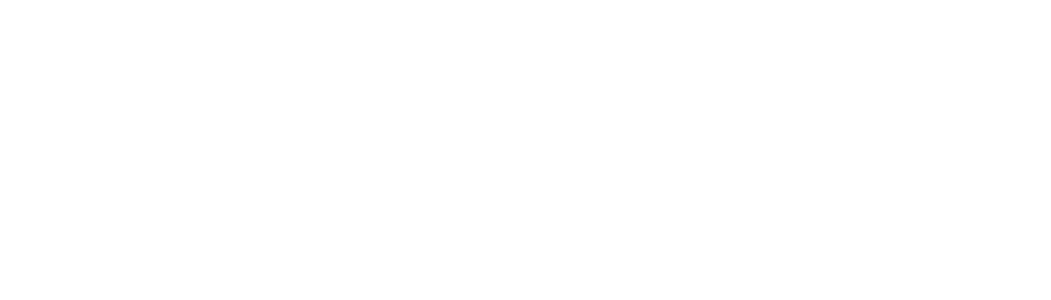
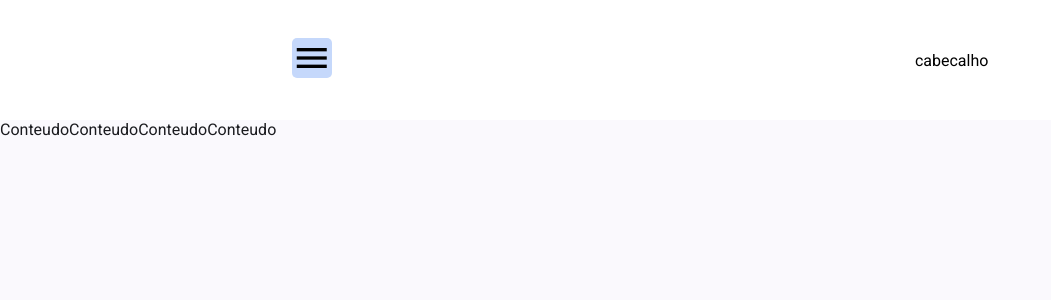
Before and after one commit to Estagiarios-SPTech/Controle-de-OFs-dos-Colaboradores, an Angular app: page / in a window 1280 px wide. Shown: the top 300 px of the page, without its empty margins (0-1051 px from the left). Built offline with nearby package versions, Linux system fonts and the light colour scheme.

Commit message:
Adicionando a sidebar

```diff
--- a/src/app/app.component.html
+++ b/src/app/app.component.html
@@ -6,6 +6,7 @@
   <title>Document</title>
 </head>
 <body>
-  <router-outlet />
+  <app-sidebar></app-sidebar>
+  <router-outlet/>
 </body>
 </html>
--- a/src/app/app.component.ts
+++ b/src/app/app.component.ts
@@ -1,9 +1,11 @@
 import { Component } from '@angular/core';
 import { RouterOutlet } from '@angular/router';
+import { SidebarComponent } from './componentes/sidebar/sidebar.component';
+
 
 @Component({
   selector: 'app-root',
-  imports: [RouterOutlet],
+  imports: [RouterOutlet, SidebarComponent],
   templateUrl: './app.component.html',
   styleUrl: './app.component.css'
 })
--- /dev/null
+++ b/src/app/componentes/sidebar/sidebar.component.css
@@ -0,0 +1,23 @@
+mat-drawer{
+    text-align: center;
+    box-shadow: 1px 2px 5px gray;
+    border-radius: 0;
+    background-color: #EBEBEB;
+}
+
+mat-drawer-container{
+    height: 85%;
+}
+
+mat-icon:active{
+    font-size: 200%;
+}
+
+mat-icon{
+    background-color: #C5D8FB;
+    border-radius: 5px;
+    font-size: 250%;
+    width: 100%;
+    height: 100%;
+    transition: 0.20s;
+}
--- /dev/null
+++ b/src/app/componentes/sidebar/sidebar.component.html
@@ -0,0 +1,19 @@
+<div style="display: flex; align-items: center; justify-content: space-around; height: 15%;">
+  <div class="example-sidenav-content" mat-button (click)="drawer.toggle()">
+    <mat-icon>menu</mat-icon>
+  </div>
+  cabecalho
+</div>
+
+<mat-drawer-container class="example-container">
+    <mat-drawer #drawer class="example-sidenav" mode="side" >
+      <p>Home</p>
+      <p>Seu perfil</p>
+      <p>Ordens de Fornecimento</p>
+      <p>Relatórios</p>
+      <p>Gerenciar usuários</p>
+    </mat-drawer>
+    <mat-drawer-content>
+      ConteudoConteudoConteudoConteudo
+    </mat-drawer-content>
+  </mat-drawer-container>
--- /dev/null
+++ b/src/app/componentes/sidebar/sidebar.component.ts
@@ -0,0 +1,15 @@
+import { Component } from '@angular/core';
+
+import {MatSidenavModule} from '@angular/material/sidenav';
+import {MatButtonModule} from '@angular/material/button';
+import {MatIconModule} from '@angular/material/icon';
+
+@Component({
+  selector: 'app-sidebar',
+  imports: [MatSidenavModule, MatButtonModule, MatIconModule],
+  templateUrl: './sidebar.component.html',
+  styleUrl: './sidebar.component.css'
+})
+export class SidebarComponent {
+  mostrarSidebar = false;
+}
```
Also changed, not shown: 1 other file (tests, documents, lock files or other folders).
